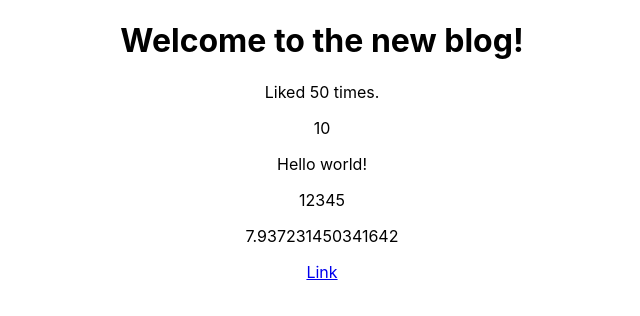
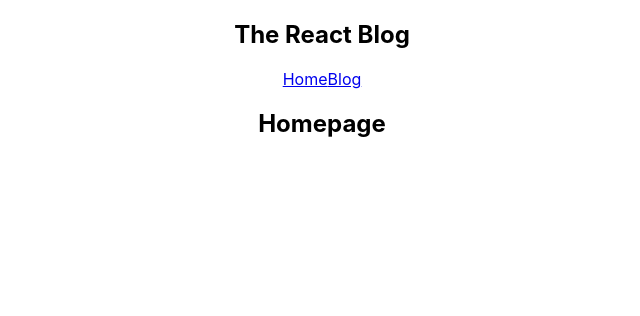
Before and after one commit to rmavlingcar/react-tutorial, a React (Create React App) app in the folder react-tutorial-blog/: page / in a window 1280 px wide. Shown: the top 316 px of the page, without its empty margins (318-958 px from the left). Built offline with nearby package versions, Linux system fonts and the light colour scheme.

Commit message:
Completed tutorial #5

```diff
--- a/react-tutorial-blog/src/App.js
+++ b/react-tutorial-blog/src/App.js
@@ -1,22 +1,14 @@
 import './App.css';
+import Navbar from './Navbar';
+import Home from './Home';
 
 function App() {
-  const title = 'Welcome to the new blog!';
-  const likes = 50;
-  //const person = {name: 'yoshi', age: 30};
-  const link = "https://www.google.com/"
 
   return (
     <div className="App">
+      <Navbar />
       <div className="content">
-        <h1>{title}</h1>
-        <p>Liked {likes} times.</p>
-        {/*<p>{person}</p>*/}
-        <p>{10}</p>
-        <p>{"Hello world!"}</p>
-        <p>{[1,2,3,4,5]}</p>
-        <p>{Math.random()*10}</p>
-        <a href={link} target="_blank" rel="noopener noreferrer">Link</a>
+        <Home></Home>
       </div>
     </div>
   );
--- /dev/null
+++ b/react-tutorial-blog/src/Home.js
@@ -0,0 +1,9 @@
+const Home = () => {
+    return (
+    <div className="home">
+        <h2>Homepage</h2>
+    </div>
+    );
+}
+
+export default Home;
--- /dev/null
+++ b/react-tutorial-blog/src/Navbar.js
@@ -0,0 +1,13 @@
+const Navbar = () => {
+    return (
+        <nav className="navbar">
+            <h1>The React Blog</h1>
+            <div className="links">
+                <a href="#">Home</a>
+                <a href="#">Blog</a>
+            </div>
+        </nav>
+     );
+}
+
+export default Navbar;
```
